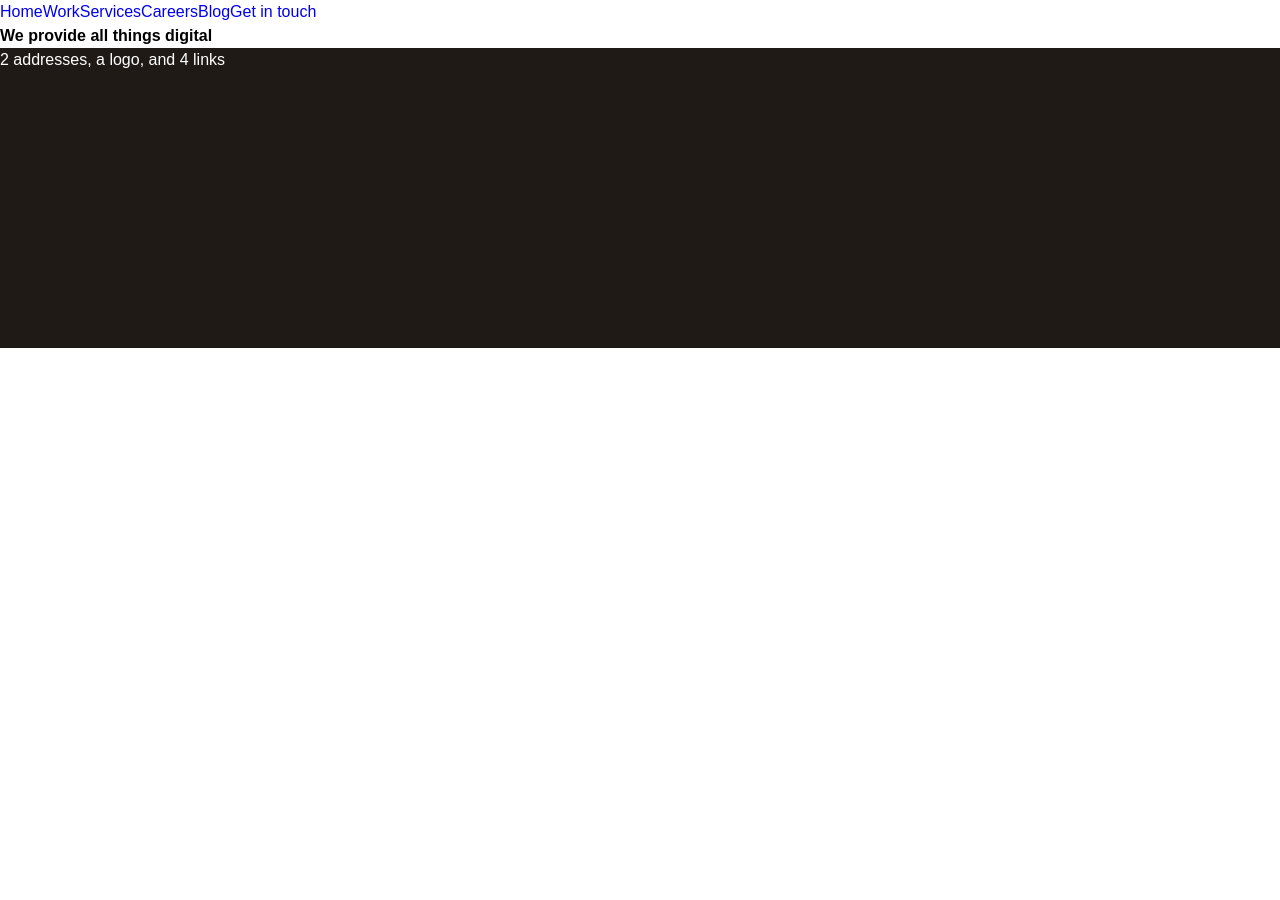
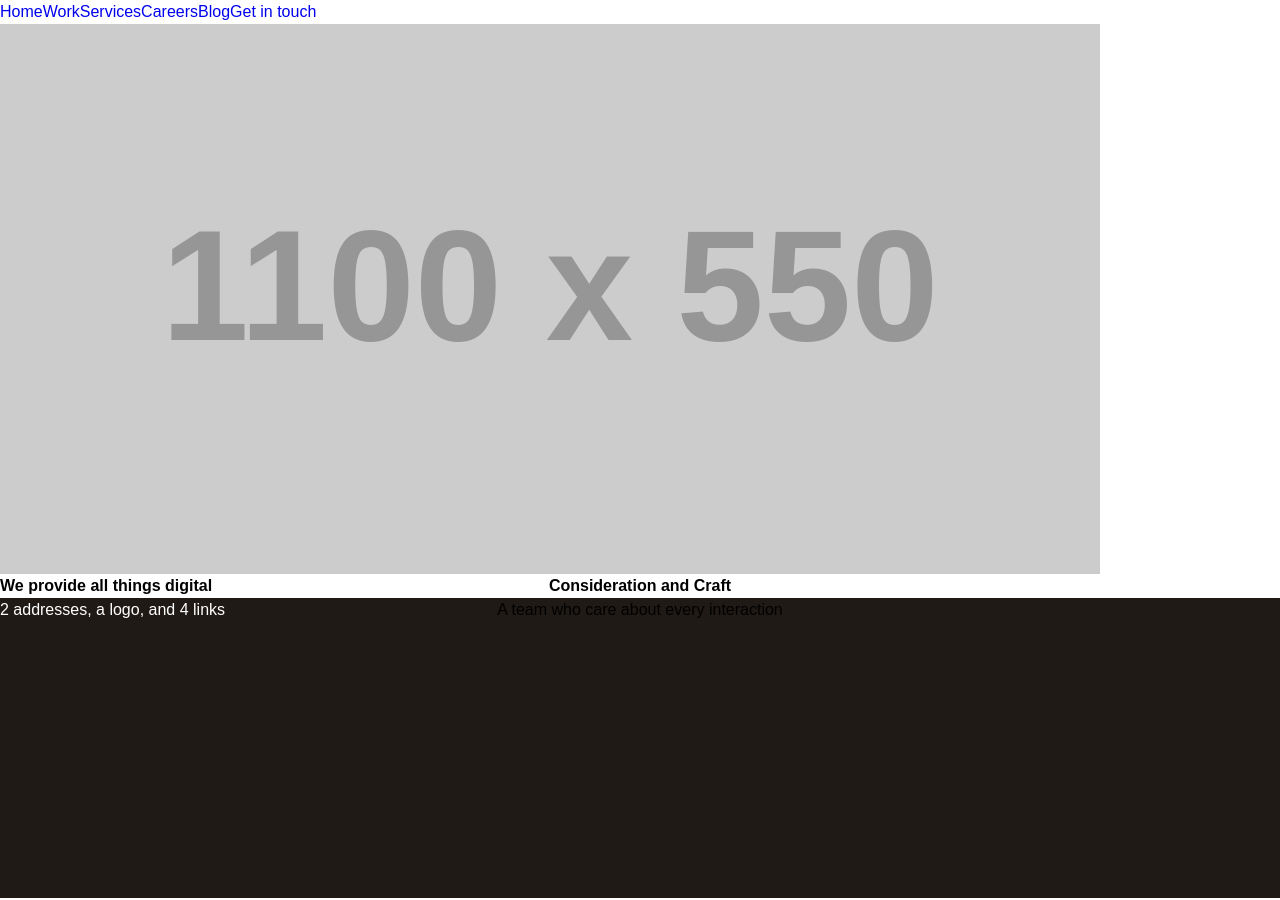
Before and after one commit to craighamnett/craighamnett.github.io, a Jekyll site: the page built from about/index.md, in a window 1280 px wide. Built offline with Jekyll 4.4.1, drawn with Linux system fonts in a browser that asks for light colours; Markdown is read by kramdown in place of the engine named in the settings.

Commit message:
Start of hero code

```diff
--- /dev/null
+++ b/_includes/hero.html
@@ -0,0 +1,7 @@
+
+            <div class="hero">
+                <img src="http://placehold.it/1100x550" />
+                <!--<img src="{{ site.url }}/img/hero/{{ page.hero-image }}.jpg" />-->
+                <h2>{{ page.hero-title }}</h2>
+                <p>{{ page.hero-subtitle }}</p>
+            </div>
--- a/_includes/navigation.html
+++ b/_includes/navigation.html
@@ -1,8 +1,7 @@
-{% assign url = page.url | split:'/' | first %}
-        <header>
-            <nav>
+    <header>
+            <nav>{% assign url = page.url | split:'/' | first %}
                 <ul>{% for link in site.navigation %}{% assign state = '' %}{% if page.url == link.url %}{% assign state = ' active' %}{% endif %}
                     <li><a href="{{ site.url }}{{ link.url }}" title="{{ link.title }}" class="{{ link.class }}{{ state }}">{{ link.text }}</a></li>{% endfor %}
                 </ul>
-            </nav>
+            </nav>{% if page.hero-image %}{% include hero.html %}{% endif %}
         </header>
--- a/_sass/hero.scss
+++ b/_sass/hero.scss
@@ -5,5 +5,12 @@ There are two styles of hero panels.
 */
 
 .hero {
-
+	position: relative;
+	height: 550px;
+	h2 {
+		text-align: center;
+	}
+	p {
+		text-align: center;
+	}
 }
--- a/about/index.md
+++ b/about/index.md
@@ -2,6 +2,9 @@
 title: Services Realise
 description: Services we offer
 layout: default
+hero-image: smile
+hero-title: Consideration and Craft
+hero-subtitle: A team who care about every interaction
 ---
 
 # We provide all things digital
```
Also changed, not shown: 7 other files.
